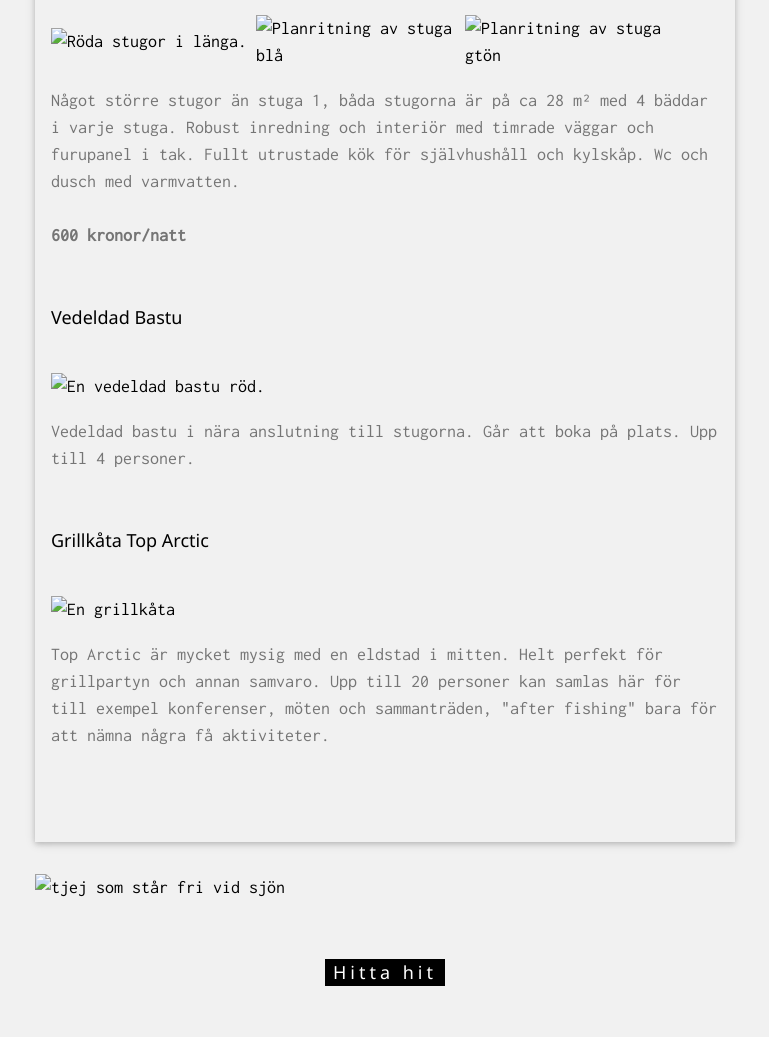
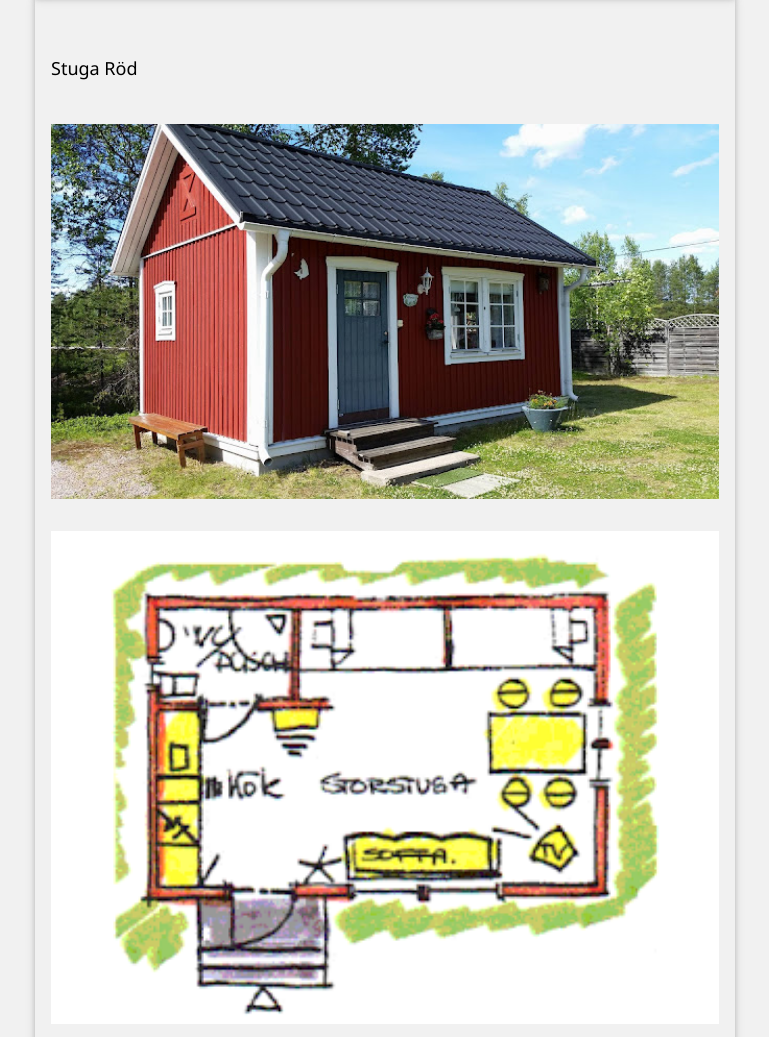
Before and after one commit to Tvarantre/stugor, a plain HTML site: page index.html in a window 1280 px wide. Shown: the part 1823-2860 px from the top of the page, without its empty margins (255-1024 px from the left). Drawn offline with nearby package versions, Linux system fonts and the light colour scheme; the site is published under a folder, as on GitHub Pages, so addresses that start at the root find nothing.

Commit message:
Update index.html

```diff
--- a/index.html
+++ b/index.html
@@ -80,7 +80,7 @@
     <div class="w3-panel w3-leftbar w3-light-grey">
       <p>Stugorna ligger endast ca 100m från en i trakten välkänd harrfors,Tväråforsen. Förutom harr kan du om du har tur kanske kroka en nyuppstigen Öring. Om det är lax du är ute efter så är du endast minuter ifrån bland de bästa laxforsarna i Sverige - Ängesån och Kalix älv. Tvärån är en liten idyllisk by vid E10:an, ca 18 km norr om Överkalix centralort. Avståndet till polcirkeln är endast ca 15 km.</p>
     </div>
-    <img src="/img/fisk.jpg" alt="bild på en öring" style="width:100%;max-width:1000px" class="w3-margin-top">
+    <img src="img/fisk.jpg" alt="bild på en öring" style="width:100%;max-width:1000px" class="w3-margin-top">
   </div>
 </div>
 
@@ -101,27 +101,27 @@
 
     <div id="Stugor" class="w3-container menu w3-padding-48 w3-card">
       <h5>Stuga Röd</h5>
-      <img src="/img/rod_stuga.jpg" alt="En röd stuga" style="width:100%;max-width:1000px;margin-top:32px;">
-      <img src="/img/rod_stuga_planritning.png" alt="Röd stugas planritning" style="width:100%;max-width:1000px;margin-top:32px;">
+      <img src="img/rod_stuga.jpg" alt="En röd stuga" style="width:100%;max-width:1000px;margin-top:32px;">
+      <img src="img/rod_stuga_planritning.png" alt="Röd stugas planritning" style="width:100%;max-width:1000px;margin-top:32px;">
 
       <p class="w3-text-grey">Mycket mysig och 4-bäddsstuga på 24 m², utrustad med alla bekvämligheter. Stugan rekommenderas varmt till alla men är perfekt för de som avser att fiska lax, harr och öring mm. i älvarna Ängesån och Tvärån. För fiskare och bärplockare finns det även frysmöjligheter i anslutning till stugan.
 <br> <br><strong>600 kronor/natt</strong></p><br>
 
       <h5>Stuga Blå och Grön</h5>
-        <img src="/img/Stuga_bla_gron.jpg" alt="Röda stugor i länga." style="width:100%;max-width:1000px;margin-top:32px;">
-        <img src="/img/stuga_bla.png" alt="Planritning av stuga blå" style="width:100%;max-width:200px;margin-top:32px;">
-        <img src="/img/stuga_gron.png" alt="Planritning av stuga gtön" style="width:100%;max-width:200px;margin-top:32px;">
+        <img src="img/Stuga_bla_gron.jpg" alt="Röda stugor i länga." style="width:100%;max-width:1000px;margin-top:32px;">
+        <img src="img/stuga_bla.png" alt="Planritning av stuga blå" style="width:100%;max-width:200px;margin-top:32px;">
+        <img src="img/stuga_gron.png" alt="Planritning av stuga gtön" style="width:100%;max-width:200px;margin-top:32px;">
 
       <p class="w3-text-grey">Något större stugor än stuga 1, båda stugorna är på ca 28 m² med 4 bäddar i varje stuga. Robust inredning och interiör med timrade väggar och furupanel i tak. Fullt utrustade kök för självhushåll och kylskåp. Wc och dusch med varmvatten.<br>
     <br><strong>600 kronor/natt</strong></p><br>
 
       <h5>Vedeldad Bastu</h5>
-       <img src="/img/vedeldad_bastu.jpg" alt="En vedeldad bastu röd." style="width:100%;max-width:1000px;margin-top:32px;">
+       <img src="img/vedeldad_bastu.jpg" alt="En vedeldad bastu röd." style="width:100%;max-width:1000px;margin-top:32px;">
 
       <p class="w3-text-grey">Vedeldad bastu i nära anslutning till stugorna. Går att boka på plats. Upp till 4 personer.</p><br>
 
       <h5>Grillkåta Top Arctic</h5>
-       <img src="/img/grillkata.jpg" alt="En grillkåta" style="width:100%;max-width:1000px;margin-top:32px;">
+       <img src="img/grillkata.jpg" alt="En grillkåta" style="width:100%;max-width:1000px;margin-top:32px;">
 
       <p class="w3-text-grey">Top Arctic är mycket mysig med en eldstad i mitten. Helt perfekt för grillpartyn och annan samvaro. Upp till 20 personer kan samlas här för till exempel konferenser, möten och sammanträden, "after fishing" bara för att nämna några få aktiviteter. </p><br>
 
@@ -129,13 +129,13 @@
 
     <div id="Fiskekort" class="w3-container menu w3-padding-48 w3-card">
       <h5>Fiskekort</h5>
-        <img src="/img/mete.jpg" alt="Ett mete" style="width:100%;max-width:1000px;margin-top:32px;">
+        <img src="img/mete.jpg" alt="Ett mete" style="width:100%;max-width:1000px;margin-top:32px;">
 
       <p class="w3-text-grey">Vi säljer även fiskekort för er som vill ha en fiskesemester! Besök gärna <a href="http://www.angesan.se/">http://www.angesan.se/</a> för regler. <br>
       <br>Laxfiske är tillåtet från och med 1 Juni till 31 Juli. <br>
 140 kr dygnet. <br>Gälplomb 200kr/fisk. <br><br>OBS! Max 1 lax/dygn</p>
     </div>
-    <img src="/img/free-fishing.jpg" alt="tjej som står fri vid sjön" style="width:100%;max-width:1000px;margin-top:32px;">
+    <img src="img/free-fishing.jpg" alt="tjej som står fri vid sjön" style="width:100%;max-width:1000px;margin-top:32px;">
   </div>
 </div>
 
@@ -144,7 +144,7 @@
   <div class="w3-content" style="max-width:700px">
     <h5 class="w3-center w3-padding-48"><span class="w3-tag w3-wide">Hitta hit</span></h5>
     <p>Ni hittar oss i Överkalix vid E10.</p>
-    <img src="https://github.com/Tvarantre/stugor/blob/b0e9fd94e5912e0d41cc91b16cc879a81f47be81/img/forest-big.jpg" alt="Grön skog uppifrån fotat med en flod" class="w3-image" style="width:100%">
+    <img src="img/forest-big.jpg" alt="Grön skog uppifrån fotat med en flod" class="w3-image" style="width:100%">
     <p>18 km norr om Överkalix centralort invid väg E10 ligger byn Tvärån. Innan ni kommer till Tvärån passerar ni byn Gyljen. Tvärån ligger ca 8 km ytterligare norrut. Stugorna ligger på höger hand om ni kommer från söder.</p>
     <p><strong>Boka</strong> stuga i tid, då efterfrågan under fiskesäsong är hög. Kontakta oss nedan för bokning eller andra frågor.<br> Eller ring Juha +46705610681</p>
     <form action="mailto:tvaransstugortre@gmail.com" method="post" enctype="text/plain">
```
